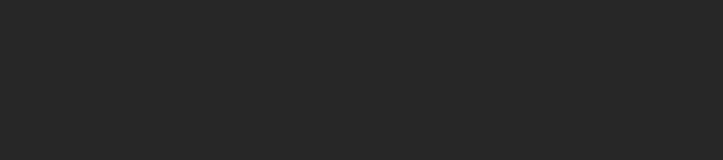
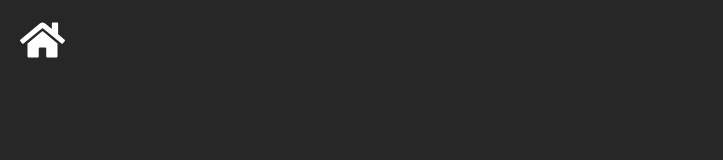
Before and after one commit to Seokkitdo/react-ui-components, a React (Create React App) app: page /hamburgerMenu in a window 1280 px wide. Shown: the top 160 px of the page, without its empty margins (0-723 px from the left). Built offline with nearby package versions, Linux system fonts and the light colour scheme.

Commit message:
feat: componentList 페이지 애니메이션 추가

```diff
--- a/src/ComponentsList.jsx
+++ b/src/ComponentsList.jsx
@@ -1,10 +1,10 @@
 import React from "react";
-import styled from "styled-components";
+import styled, { keyframes, css } from "styled-components";
 import { Link } from "react-router-dom";
 
 const ComponentsList = () => {
   return (
-    <ListWrap>
+    <ListWrap active>
       <ListItem>
         <Link to="/accordian">Accordian </Link>
       </ListItem>
@@ -14,10 +14,21 @@ const ComponentsList = () => {
     </ListWrap>
   );
 };
-
+const cardFade = keyframes`
+  from {
+    opacity: 0
+  }
+  to { opacity : 1}
+`;
 const ListWrap = styled.div`
   display: flex;
   padding: 2rem 1rem;
+  ${(props) =>
+    props.active
+      ? css`
+          animation: ${cardFade} 2s;
+        `
+      : ""}
 `;
 
 const ListItem = styled.div`
--- a/src/components/HamburgerMenu.jsx
+++ b/src/components/HamburgerMenu.jsx
@@ -1,5 +1,9 @@
 import React, { useState } from "react";
+import { Link } from "react-router-dom";
 import styled, { css } from "styled-components";
+
+import { FontAwesomeIcon } from "@fortawesome/react-fontawesome";
+import { faHome } from "@fortawesome/free-solid-svg-icons";
 
 const HamburgerMenu = () => {
   const [open, setOpen] = useState(false);
@@ -7,9 +11,14 @@ const HamburgerMenu = () => {
   const clickHandler = () => {
     setOpen(!open);
   };
-  console.log(open);
+
   return (
     <MenuWrap>
+      <Link to="/">
+        <BackBtn>
+          <FontAwesomeIcon icon={faHome} size="3x" />
+        </BackBtn>
+      </Link>
       <MenuBtn onClick={clickHandler}>
         <MenuBtnBurger open={open}></MenuBtnBurger>
       </MenuBtn>
@@ -19,11 +28,20 @@ const HamburgerMenu = () => {
 
 const MenuWrap = styled.div`
   display: flex;
+  position: relative;
   width: 100vw;
   height: 100vh;
   background-color: #272727;
   justify-content: center;
   align-items: center;
+`;
+
+const BackBtn = styled.button`
+  position: absolute;
+  top: 2rem;
+  left: 2rem;
+  background: transparent;
+  color: #fff;
 `;
 
 const MenuBtn = styled.div`
```
